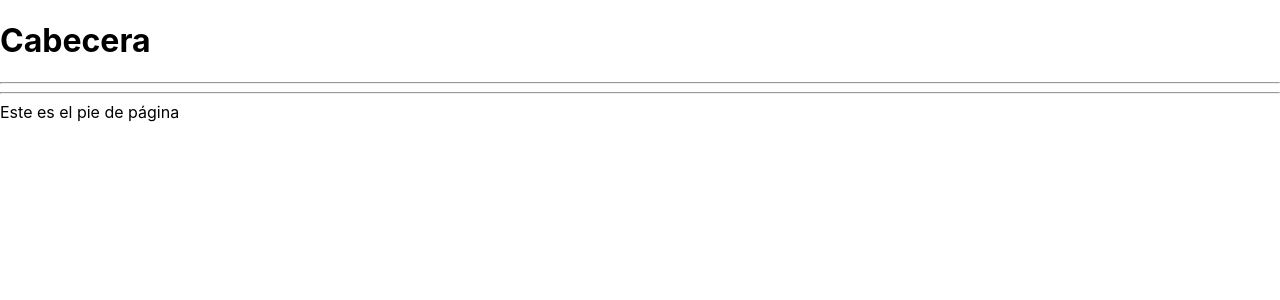
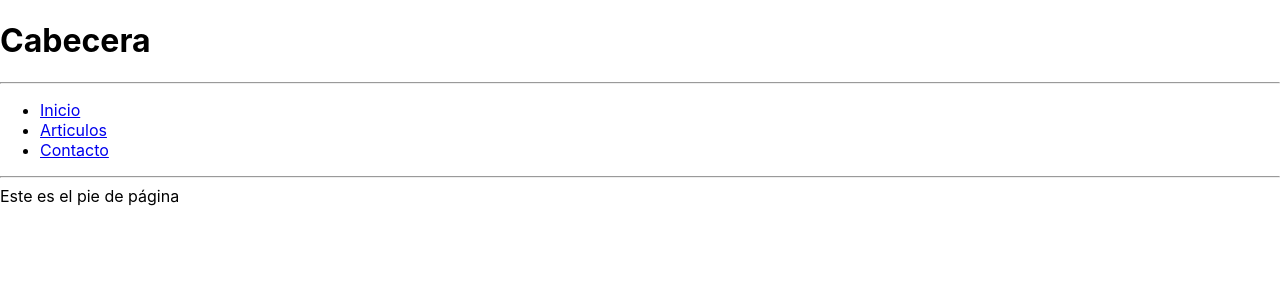
Before and after one commit to avanoldenbarneveld/master-en-react, a React (Create React App) app in the folder 07-rutas/: page / in a window 1280 px wide. Shown: the top 300 px of the page. Built offline with nearby package versions, Linux system fonts and the light colour scheme; the HTML template or start-up script is replaced by a standard one.

Commit message:
create nav section

```diff
--- a/07-rutas/src/routers/RouterPrincipal.js
+++ b/07-rutas/src/routers/RouterPrincipal.js
@@ -1,5 +1,5 @@
 import React from 'react'
-import { Routes, Route, Link, BrowserRouter} from 'react-router-dom' ;
+import { Routes, Route, NavLink, BrowserRouter} from 'react-router-dom' ;
 import { Inicio } from '../components/Inicio';
 import { Articulos} from '../components/Articulos';
 import { Contacto } from '../components/Contacto';
@@ -11,6 +11,20 @@ export const RouterPrincipal = () => {
 
     <h1> Cabecera </h1>
     <hr />
+
+    <nav>
+        <ul>
+            <li>
+            <NavLink to="/inicio">Inicio</NavLink>
+            </li>
+            <li>
+            <NavLink to="/articulos">Articulos</NavLink>
+            </li>
+            <li>
+            <NavLink to="/contacto">Contacto</NavLink>
+            </li>
+        </ul>
+    </nav>
 
     <section className="contenido-principal">
         {/* Cargar componentes */}
```
